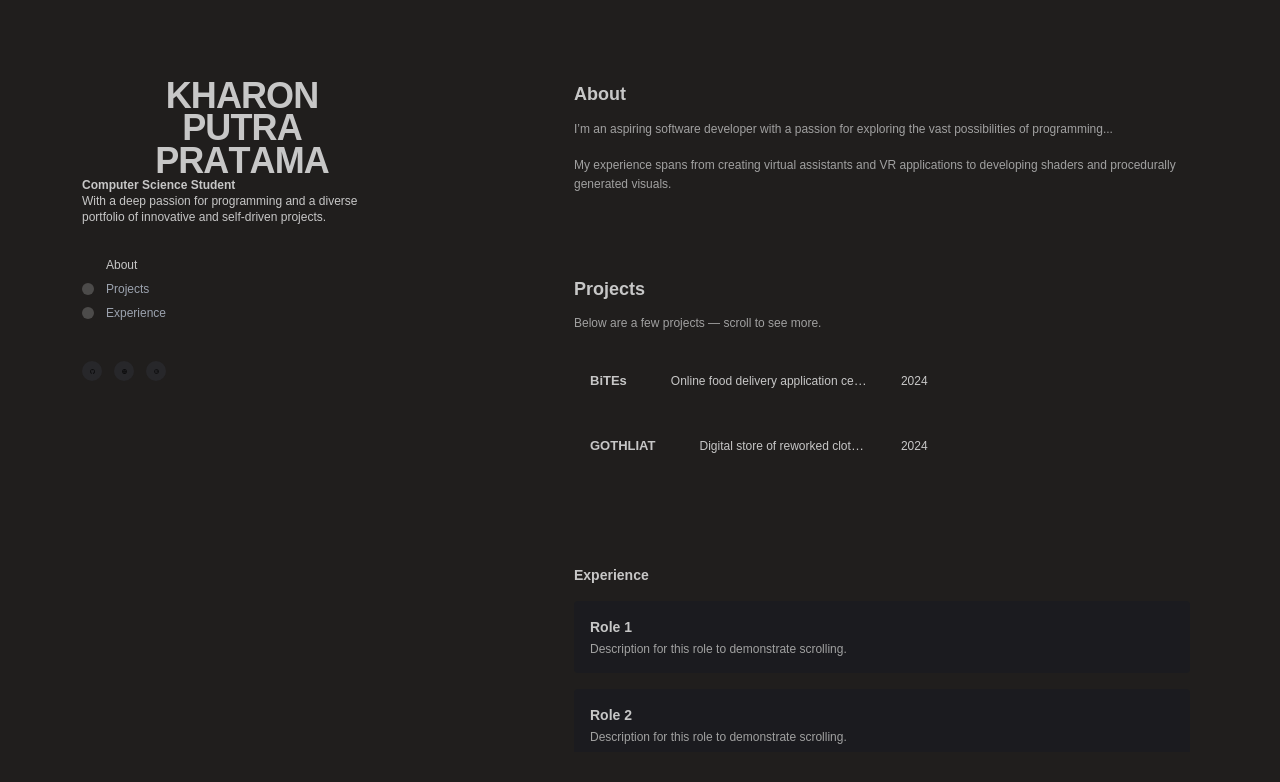
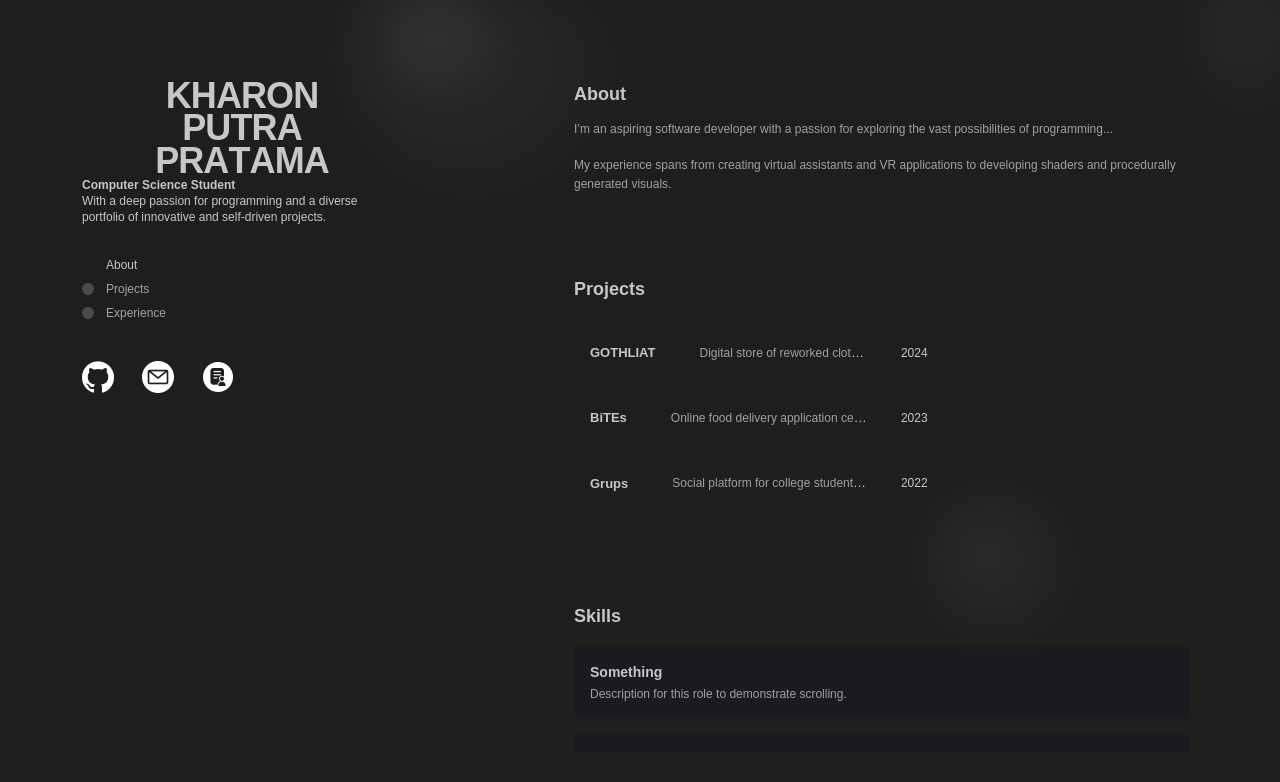
Before and after one commit to Aeschyluos/portfolio, a React app: page / in a window 1280 px wide. Shown: the top 782 px of the page. Built offline with nearby package versions, Linux system fonts and the light colour scheme; the HTML template or start-up script is replaced by a standard one.

Commit message:
added animated background, fixed icons on leftPanel, add new projects

```diff
--- a/src/App.jsx
+++ b/src/App.jsx
@@ -1,9 +1,12 @@
 import React from "react";
 import LeftPanel from "./components/LeftPanel";
 import RightPanel from "./components/RightPanel";
+import AnimatedBG from "./components/AnimatedBG";
 
 export default function App() {
   return (
+    <>
+      <AnimatedBG />
       <div className="min-h-screen font-geist">
         <div className="max-w-6xl mx-auto flex items-start justify-center gap-16 px-12">
           {/* LEFT: keep it natural height (no nested h-screen) */}
@@ -25,5 +28,6 @@ export default function App() {
           </main>
         </div>
       </div>
+    </>
   );
 }
--- /dev/null
+++ b/src/components/AnimatedBG.jsx
@@ -0,0 +1,103 @@
+import React from "react";
+
+export default function AnimatedBG() {
+  const lights = [
+    {
+      left: "6%",
+      top: "10%",
+      size: "260px",
+      tx: "800px",
+      ty: "-400px",
+      dur: "9s",
+      delay: "-2s",
+      color: "255, 255, 255",
+    },
+    {
+      left: "26%",
+      top: "66%",
+      size: "200px",
+      tx: "-600px",
+      ty: "500px",
+      dur: "8s",
+      delay: "-6s",
+      color: "255, 255, 255",
+    },
+    {
+      left: "72%",
+      top: "60%",
+      size: "140px",
+      tx: "500px",
+      ty: "800px",
+      dur: "10s",
+      delay: "-4s",
+      color: "255, 255, 255",
+    },
+    {
+      left: "80%",
+      top: "8%",
+      size: "180px",
+      tx: "300px",
+      ty: "-200px",
+      dur: "11s",
+      delay: "-3s",
+      color: "255, 255, 255",
+    },
+  ];
+
+  return (
+    <>
+      <style>{`
+        @keyframes float {
+          0% {
+            transform: translate3d(0, 0, 0) scale(1);
+          }
+          40% {
+            transform: translate3d(calc(var(--tx, 120px) * 0.6), calc(var(--ty, -80px) * 0.6), 0) scale(1.02);
+          }
+          60% {
+            transform: translate3d(calc(var(--tx, 120px) * 0.95), calc(var(--ty, -80px) * 0.95), 0) scale(1.05);
+          }
+          100% {
+            transform: translate3d(0, 0, 0) scale(1);
+          }
+        }
+      `}</style>
+
+      <div
+        style={{
+          position: "fixed",
+          inset: 0,
+          zIndex: 5,
+          pointerEvents: "none",
+          overflow: "hidden",
+          filter: "blur(36px)",
+          opacity: 0.2,
+        }}
+        aria-hidden="true"
+      >
+        {lights.map((l, i) => {
+          const bg = `radial-gradient(circle at 30% 30%, rgba(${l.color}, 0.95) 0%, rgba(${l.color}, 0.22) 25%, rgba(0,0,0,0) 100%)`;
+          return (
+            <div
+              key={i}
+              style={{
+                position: "absolute",
+                left: l.left,
+                top: l.top,
+                width: l.size,
+                height: l.size,
+                borderRadius: "50%",
+                background: bg,
+                animation: `float ${l.dur} ease-in-out ${l.delay} infinite`,
+                willChange: "transform",
+                mixBlendMode: "screen",
+                "--tx": l.tx,
+                "--ty": l.ty,
+              }}
+            />
+          );
+        })}
+      </div>
+    </>
+  );
+}
--- a/src/components/LeftPanel.jsx
+++ b/src/components/LeftPanel.jsx
@@ -43,33 +43,70 @@ export default function LeftPanel() {
         </nav>
 
         <div className="mt-10 flex items-center gap-3">
-          <IconButton
-            onClick={() =>
-              window.open(githubLink, "_blank", "noopener,noreferrer")
-            }
+          <a
+            href={githubLink}
+            target="_blank"
+            rel="noopener noreferrer"
+            className="inline-block p-0"
           >
             <img
               src={GithubIcon}
               alt="GitHub"
-              className="w-1/4 h-1/4 opacity-70"
+              style={{
+                width: "32px",
+                height: "32px",
+                marginRight: "1rem",
+                maxWidth: "none",
+                display: "block",
+                filter: "invert(100%) brightness(200%)",
+              }}
+              className="object-contain hover:cursor-pointer hover:scale-105 text-zinc-400"
             />
-          </IconButton>
+          </a>
 
-          <IconButton
-            onClick={() => (window.location.href = `mailto:${email}`)}
+          <a
+            href={`mailto:${email}`}
+            aria-label="Send email"
+            className="inline-block p-0"
           >
             <img
               src={EmailIcon}
               alt="Email"
-              className="w-1/4 h-1/4 opacity-70"
+              style={{
+                width: "32px",
+                height: "32px",
+                marginRight: "1rem",
+                maxWidth: "none",
+                display: "block",
+                filter: "invert(100%) brightness(200%)",
+              }}
+              className="object-contain hover:cursor-pointer hover:scale-105 "
             />
-          </IconButton>
+          </a>
 
-          <IconButton
-            onClick={() => window.open(resume, "_blank", "noopener,noreferrer")}
+          <a
+            href={resume || "#"}
+            target={resume ? "_blank" : undefined}
+            rel={resume ? "noopener noreferrer" : undefined}
+            aria-label="Open resume"
+            className="inline-block p-0"
           >
-            <img src={CVIcon} alt="Resume" className="w-1/4 h-1/4 opacity-70" />
-          </IconButton>
+            <img
+              src={CVIcon}
+              alt="Resume"
+              width={24}
+              height={24}
+              style={{
+                width: "32px",
+                height: "32px",
+                marginRight: "1rem",
+                maxWidth: "none",
+                display: "block",
+                filter: "invert(100%) brightness(200%)",
+              }}
+              className="object-contain hover:cursor-pointer hover:scale-105 "
+            />
+          </a>
         </div>
       </div>
     </div>
--- a/src/components/ProjectCard.jsx
+++ b/src/components/ProjectCard.jsx
@@ -45,7 +45,7 @@ export default function ProjectCard({ project, onOpen }) {
               {project.title}
             </h4>
 
-            <span className="inline text-xs text-fg/70 ml-3 align-middle">
+            <span className="inline text-xs text-muted ml-3 align-middle">
               {project.short}
             </span>
           </div>
--- a/src/components/RightPanel.jsx
+++ b/src/components/RightPanel.jsx
@@ -6,24 +6,35 @@ import bitesLogo from "../assets/biteslogo.png";
 
 const PROJECTS = [
   {
+    id: "gothliat",
+    title: "GOTHLIAT",
+    short: "Digital store of reworked clothing",
+    description: "Longer description here...",
+    tech: ["React", "Node"],
+    img: "na",
+    year: 2024,
+    live: "#",
+    repo: "#",
+  },
+  {
     id: "bites",
     title: "BiTEs",
     short: "Online food delivery application centralized in Binus",
     description: "Longer description here...",
     tech: "na",
     img: bitesLogo,
-    year: 2024,
+    year: 2023,
     live: "#",
     repo: "#",
   },
   {
-    id: "gothliat",
-    title: "GOTHLIAT",
-    short: "Digital store of reworked clothing",
+    id: "grups",
+    title: "Grups",
+    short: "Social platform for college students in Indonesia",
     description: "Longer description here...",
-    tech: ["React", "Node"],
-    img: "/screenshots/rolo.jpg",
-    year: 2024,
+    tech: ["React", "Node", "Material UI"],
+    img: "na",
+    year: 2022,
     live: "#",
     repo: "#",
   },
@@ -58,9 +69,6 @@ export default function RightPanel() {
             }}
           >
             <h2 className="text-lg font-semibold">Projects</h2>
-            <p className="mt-3 text-xs text-muted flex items-center gap-2">
-              Below are a few projects — scroll to see more.
-            </p>
 
             <div className="mt-6 flex flex-wrap justify-start ">
               {/* <FiChevronLeft size="2rem" /> */}
@@ -78,16 +86,38 @@ export default function RightPanel() {
               marginTop: "5rem",
             }}
           >
-            <h4 className="text-sm font-semibold">Experience</h4>
-            <div className="mt-4 space-y-4">
-              {Array.from({ length: 6 }).map((_, idx) => (
-                <article key={idx} className="p-4 bg-gray-900/30 rounded">
-                  <h5 className="font-semibold text-sm ">Role {idx + 1}</h5>
-                  <p className="mt-1 text-xs text-muted">
-                    Description for this role to demonstrate scrolling.
-                  </p>
-                </article>
-              ))}
+            <h2 className="text-lg font-semibold">Skills</h2>
+            <div className="mt-4 space-y-4 ">
+              <article className="p-4 bg-gray-900/30 rounded">
+                <h5 className="font-semibold font-geist text-sm ">Something</h5>
+                <p className="mt-1 text-xs text-muted">
+                  Description for this role to demonstrate scrolling.
+                </p>
+              </article>
+              <article className="p-4 bg-gray-900/30 rounded">
+                <h5 className="font-semibold text-sm ">Something</h5>
+                <p className="mt-1 text-xs text-muted">
+                  Description for this role to demonstrate scrolling.
+                </p>
+              </article>
+              <article className="p-4 bg-gray-900/30 rounded">
+                <h5 className="font-semibold text-sm ">Something</h5>
+                <p className="mt-1 text-xs text-muted">
+                  Description for this role to demonstrate scrolling.
+                </p>
+              </article>
+              <article className="p-4 bg-gray-900/30 rounded">
+                <h5 className="font-semibold text-sm ">Something</h5>
+                <p className="mt-1 text-xs text-muted">
+                  Description for this role to demonstrate scrolling.
+                </p>
+              </article>
+              <article className="p-4 bg-gray-900/30 rounded">
+                <h5 className="font-semibold text-sm ">Something</h5>
+                <p className="mt-1 text-xs text-muted">
+                  Description for this role to demonstrate scrolling.
+                </p>
+              </article>
             </div>
           </section>
         </div>
```
Lines whose indentation alone changed are shown as unchanged.
